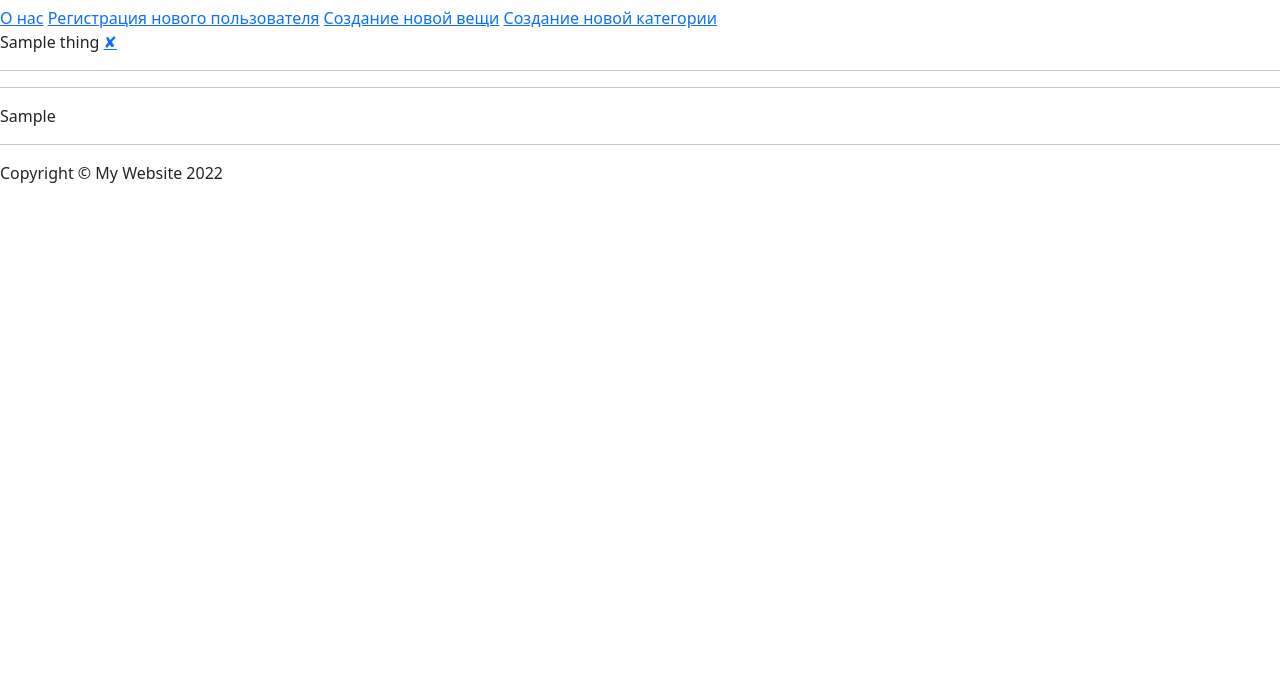
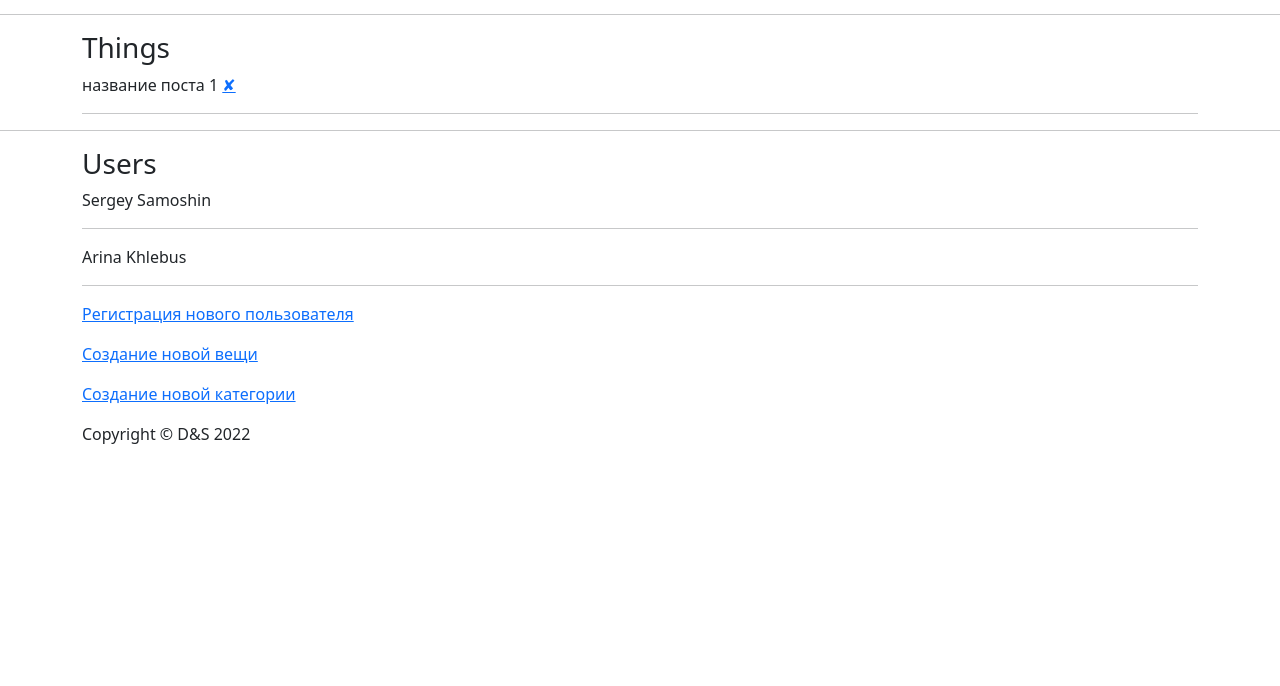
Before and after one commit to DrSamoshin/Assistent, a Flask app: template templates/index.html in a window 1280 px wide. Shown: the part 50-736 px from the top of the page. Run offline with Flask 2, Linux system fonts and the light colour scheme; data comes from the database, SQL or seed files in the repository; tables that the repository leaves empty hold one stand-in row (values such as "Sample post"); the template is opened without the code that fills it: values that come from a table or form of the project are taken from there, most other values are stand-ins (such as "Sample title", 1, 10 or a date in 2020); parts of the project's set-up code (start-up, migrations or seed data) failed here and were passed over.

Commit message:
26_04_2022

```diff
--- a/forms.py
+++ b/forms.py
@@ -1,7 +1,6 @@
 from flask_wtf import FlaskForm
 from wtforms import StringField, SubmitField, PasswordField, BooleanField, SelectField, IntegerField
 from wtforms.validators import DataRequired, URL, Email, NumberRange
-
 
 #WTForm
 class CreateUserForm(FlaskForm):
@@ -12,7 +11,7 @@ class CreateUserForm(FlaskForm):
     submit = SubmitField('Submit form')
 
 class CreateThingForm(FlaskForm):
-    category = SelectField('Category:', choices=['milk', 'fruties', 'smth'])
+    category_id = SelectField('Category:', coerce=int)
     title = StringField('Title:', validators=[DataRequired()])
     description = StringField('Description:', validators=[DataRequired()])
     dimension = SelectField('Dimension:', choices=['litres', 'kilograms', 'units'])
--- a/main.py
+++ b/main.py
@@ -1,7 +1,6 @@
+from flask import Flask
 import config
-from flask import Flask, render_template, url_for, redirect, flash
 # from flask_login import LoginManager, UserMixin
-import function
 from flask_sqlalchemy import SQLAlchemy
 
 app = Flask(__name__)
@@ -11,6 +10,8 @@ db = SQLAlchemy(app)
 
 # login_manager = LoginManager()
 # login_manager.init_app(app)
+
+import function
 
 @app.route('/')
 def home():
@@ -36,9 +37,6 @@ def register_category():
 def delete_category(category_id):
     return function.delete_category(category_id)
 
-@app.route('/about')
-def about():
-    return render_template('about.html')
 
 # with app.test_request_context(): # TEST REQUEST FROM SERVER
 #     print(url_for('home'))
--- a/templates/footer.html
+++ b/templates/footer.html
@@ -1,6 +1,11 @@
   <!-- Footer -->
   <footer>
-    <p class="">Copyright &copy; My Website 2022</p>
+    <div class="container">
+      <p><a href="{{ url_for('register_user') }}">Регистрация нового пользователя</a></p>
+      <p><a href="{{ url_for('register_thing') }}">Создание новой вещи</a></p>
+      <p><a href="{{ url_for('register_category') }}">Создание новой категории</a></p>
+    </div>
+    <p class="container">Copyright &copy; D&S 2022</p>
   </footer>
 
 
--- a/templates/header.html
+++ b/templates/header.html
@@ -16,7 +16,11 @@
     <link href="{{ url_for('static', filename='css/style.css')}}" rel="stylesheet">
 
 
-
-
 </head>
 <body>
+<header class="container" style="background-image: url('https://images.unsplash.com/photo-1649467625747-7de5696ff70f?ixlib=rb-1.2.1&ixid=MnwxMjA3fDB8MHxwaG90by1wYWdlfHx8fGVufDB8fHx8&auto=format&fit=crop&w=2026&q=80')">
+    <div>
+        <h1>Home Assistant</h1>
+    </div>
+</header>
+<hr>
--- a/templates/index.html
+++ b/templates/index.html
@@ -1,32 +1,22 @@
 {% include "header.html" %}
 
 <!-- Page Header -->
-<header class="" style="background-image: url('https://images.unsplash.com/photo-1649467625747-7de5696ff70f?ixlib=rb-1.2.1&ixid=MnwxMjA3fDB8MHxwaG90by1wYWdlfHx8fGVufDB8fHx8&auto=format&fit=crop&w=2026&q=80')">
-    <div>
-        <h1>Home Assistant</h1>
-    </div>
-</header>
-<div>
-    <a href="{{ url_for('about') }}">О нас</a>
-    <a href="{{ url_for('register_user') }}">Регистрация нового пользователя</a>
-    <a href="{{ url_for('register_thing') }}">Создание новой вещи</a>
-    <a href="{{ url_for('register_category') }}">Создание новой категории</a>
 
-</div>
-
-<div>
+<div class="container">
+    <h3>Things</h3>
     {% for thing in things %}
         <div class="post-preview">
-            <p>{{ thing.title }} <a href="{{url_for('delete_thing', thing_id=thing.id) }}">✘</a> </p>
+            <p>{{ thing.title }} {{ thing.amount }} <a href="{{url_for('delete_thing', thing_id=thing.id) }}">✘</a> </p>
         </div>
     <hr>
     {% endfor %}
 </div>
-    <hr>
-<div>
+<hr>
+<div class="container">
+    <h3>Users</h3>
     {% for user in users %}
         <div class="post-preview">
-            <p>{{ user.first_name }}</p>
+            <p>{{ user.first_name }} {{ user.last_name }}</p>
         </div>
     <hr>
     {% endfor %}
--- a/templates/register_thing.html
+++ b/templates/register_thing.html
@@ -5,7 +5,7 @@
     <div class="col-sm-10 mx-auto">
         <form method="POST" action="{{ url_for('register_thing') }}" novalidate class="form-contact">
             {{ form.csrf_token }}
-            <p>{{ form.category.label }}{{ form.category }}
+            <p>{{ form.category_id.label }}{{ form.category_id }}
             <p>{{ form.title.label }}{{ form.title(size=20) }}
             <p>{{ form.description.label }}{{ form.description(size=20) }}
             <p>{{ form.dimension.label }}{{ form.dimension }}
```
Also changed, not shown: function.py (+8 -7 lines), models.py (+12 -5 lines), q.db.
